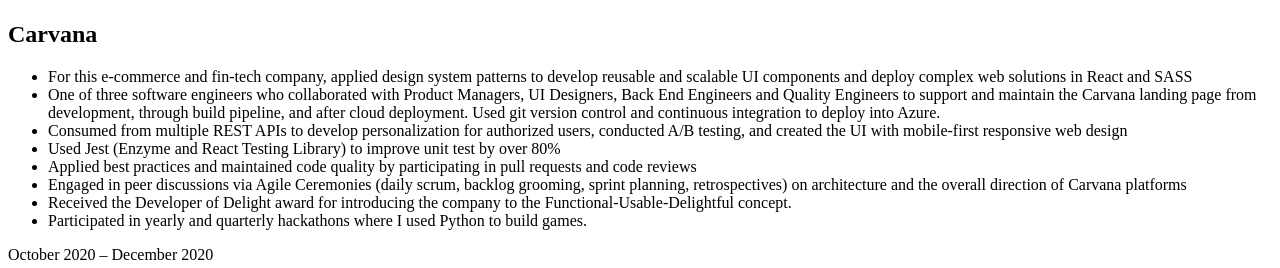
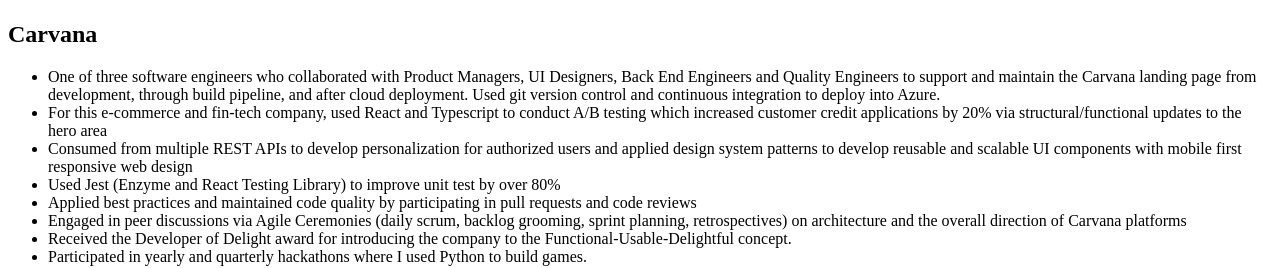
Before and after one commit to alvillaraza/dev_port_v2, a Gatsby site: page /Resume in a window 1280 px wide. Shown: the part 1931-2199 px from the top of the page. Built offline with nearby package versions, Linux system fonts and the light colour scheme; Gatsby itself is replaced by a stand-in of ours.

Commit message:
updated resume section

```diff
--- a/src/pages/Resume.js
+++ b/src/pages/Resume.js
@@ -10,7 +10,8 @@
       <div className="resume-basic-info">
         <Contact />
         <div className="tech-stack-list">
-        HTML CSS Tailwind Bootstrap JS React Redux Go Gatsby Node Python SQL GIT Agile
+          HTML CSS Tailwind Bootstrap JS React Redux Go Gatsby Node Python SQL
+          GIT Agile
         </div>
       </div>
 
@@ -49,11 +50,6 @@
             <p className="description">
               <ul>
                 <li>
-                  For this e-commerce and fin-tech company, applied design
-                  system patterns to develop reusable and scalable UI components
-                  and deploy complex web solutions in React and SASS
-                </li>
-                <li>
                   One of three software engineers who collaborated with Product
                   Managers, UI Designers, Back End Engineers and Quality
                   Engineers to support and maintain the Carvana landing page
@@ -62,9 +58,16 @@
                   integration to deploy into Azure.
                 </li>
                 <li>
+                  For this e-commerce and fin-tech company, used React and
+                  Typescript to conduct A/B testing which increased customer
+                  credit applications by 20% via structural/functional updates
+                  to the hero area
+                </li>
+                <li>
                   Consumed from multiple REST APIs to develop personalization
-                  for authorized users, conducted A/B testing, and created the
-                  UI with mobile-first responsive web design
+                  for authorized users and applied design system patterns to
+                  develop reusable and scalable UI components with mobile first
+                  responsive web design
                 </li>
                 <li>
                   Used Jest (Enzyme and React Testing Library) to improve unit
```
